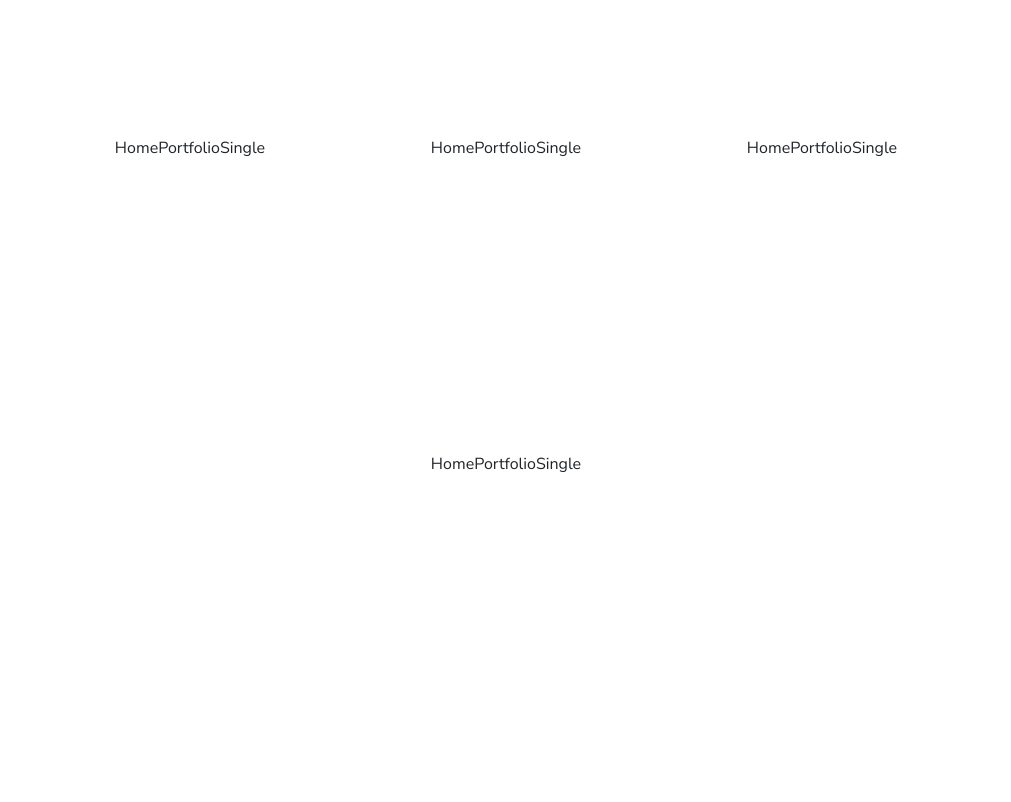
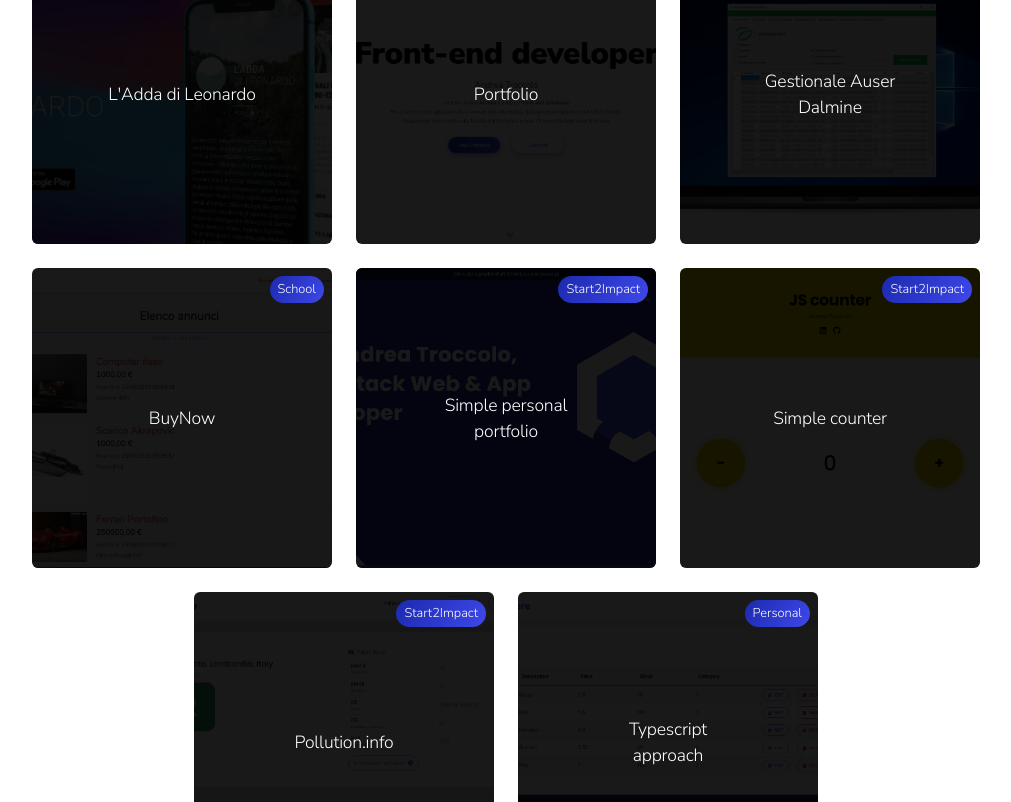
Before and after one commit to troccoloAndrea/portfolio, a React (Create React App) app in the folder portfolio/: page / in a window 1280 px wide. Shown: the part 1678-2480 px from the top of the page, without its empty margins (134-1145 px from the left). Built offline with nearby package versions, Linux system fonts and the light colour scheme; data requests are answered from the project's data file.

Commit message:
Homepage development

```diff
--- a/portfolio/data/db.json
+++ b/portfolio/data/db.json
@@ -5,7 +5,7 @@
             "title" : "L'Adda di Leonardo",
             "img":"adda.png",
             "description": "Il progetto 'L'Adda di Leonardo' è stato un progetto PCTO che ho realizzato in classe quinta superiore nell'anno 2019/2020, insieme ad un team di 3 sviluppatori.  L'obiettivo del progetto era quello di sviluppare un'applicazione multipiattaforma per dispositivi mobili in grado di fruire contenuti testuali, forniti dal Liceo Lussana, visivi e audiovisivi, realizzati dai nostri compagni di classe, riguardanti il percorso di Leonardo da Vinci sul Fiume Adda.",
-            "category" : "School projects",
+            "category" : "School",
             "tecnology": ["Xamarin.Forms", "c#", "XAML", "Database SQL"],
             "activities" : ["Gestione del team di sviluppo e del progetto", "Collaborazione con tutti gli stakeholder coinvolti", "Ricerca casi studio e creazione di un benchmark", "Progettazione UI/UX", "Sviluppo front-end e back-end"],
             "role": "Lead Full-stack developer & Team Leader",
@@ -16,11 +16,26 @@
             "playstore": "https://play.google.com/store/apps/details?id=com.magneticmedia.addadileonardo"
         },
         {
+            "id" : 7,
+            "title" : "Portfolio",
+            "img":"portfolio.png",
+            "description": "L'obiettivo del progetto personale è stato quello di realizzare il mio portfolio personale.",
+            "category" : "Personal",
+            "tecnology": ["Typescript", "React", "HTML e CSS"],
+            "activities" : ["Progettazione UI/UX" ,"Sviluppo front-end"],
+            "role": "Front-end developer",
+            "partners" : [],
+            "github" : "https://github.com/troccoloAndrea/portfolio",
+            "demo" : "",
+            "applestore": "",
+            "playstore": ""
+        },
+        {
             "id" : 1,
-            "title" : "Gestionale Auser Dalmine (BG)",
+            "title" : "Gestionale Auser Dalmine",
             "img":"auser.png",
             "description": "L'obiettivo del progetto PCTO, realizzato a gennaio della classe quarta superiore in un team di 2 sviluppatori, era quello di realizzare un software gestionale desktop per l'associazione Auser di Dalmine, in grado di facilitare la gestione interna dei volontari e assisiti dell'associazione.",
-            "category" : "School projects",
+            "category" : "School",
             "tecnology": ["c#", ".NET Framework", "Database SQL"],
             "activities" : ["Collaborazione con tutti gli stakeholder coinvolti", "Progettazione UI/UX", "Sviluppo front-end e back-end"],
             "role": "Full-stack developer",
@@ -33,9 +48,9 @@
         {
             "id" : 2,
             "title" : "BuyNow",
-            "img":"adda.PNG",
+            "img":"buynow.PNG",
             "description": "L'obiettivo del progetto PCTO, realizzato in quarta superiore, insieme ad un team di 3 sviluppatori, è stato quello di realizzare una piattaforma web per permettere di postare e ricercare annunci di articoli da mettere in vendita. La piattaforma è stata progettata e realizzata da zero, tenendo conto degli ultimi standard e della sicurezza per l'autenticazione degli utenti.",
-            "category" : "School projects",
+            "category" : "School",
             "tecnology": ["c#", "ASP.NET Core Razor Pages", "ASP.NET Core Web API", "HTML, CSS, JS" ,"Database SQL"],
             "activities" : ["Gestione del team e del progetto", "Creazione di reportistica sull'andamento del progetto", "Progettazione UI/UX" ,"Sviluppo front-end e back-end"],
             "role": "Full-stack developer & Project manager",
@@ -50,7 +65,7 @@
             "title" : "Simple personal portfolio",
             "img":"simple_portfolio.png",
             "description": "L'obiettivo del progetto Start2Impact è stato quello di mettere in pratica ciò che avevo imparato su html e css creando un semplice portfolio progetti",
-            "category" : "Start2Impact projects",
+            "category" : "Start2Impact",
             "tecnology": ["HTML e CSS"],
             "activities" : ["Progettazione UI/UX" ,"Sviluppo front-end"],
             "role": "Front-end developer",
@@ -65,7 +80,7 @@
             "title" : "Simple counter",
             "img":"js_counter.png",
             "description": "L'obiettivo del progetto Start2Impact è stato quello di mettere in pratica ciò che avevo imparato su javascript advanced creando un semplice counter ponendo attenzione sulla gestione degli eventi e sulla scrittura del codice.",
-            "category" : "Start2Impact projects",
+            "category" : "Start2Impact",
             "tecnology": ["Javascript basic", "HTML e CSS"],
             "activities" : ["Progettazione UI/UX" ,"Sviluppo front-end"],
             "role": "Front-end developer",
@@ -80,7 +95,7 @@
             "title" : "Pollution.info",
             "img":"pollution.info.png",
             "description": "L'obiettivo del progetto Start2Impact è stato quello di mettere in pratica ciò che avevo imparato su javascript advanced creando un sito che permettesse di consultare il livello di inquinamento nelle varie città attraverso richieste http a API esterne.",
-            "category" : "Start2Impact projects",
+            "category" : "Start2Impact",
             "tecnology": ["Javascript advanced", "HTML e CSS"],
             "activities" : ["Progettazione UI/UX" ,"Sviluppo front-end"],
             "role": "Front-end developer",
@@ -93,9 +108,9 @@
         {
             "id" : 6,
             "title" : "Typescript approach",
-            "img":"adda.png",
+            "img":"typescript_approach.png",
             "description": "L'obiettivo del progetto personale è stato quello di sperimentare l'utilizzo di typescript creando un semplice CRUD su uno store di prodotti.",
-            "category" : "Personal projects",
+            "category" : "Personal",
             "tecnology": ["Typescript", "React", "HTML e CSS"],
             "activities" : ["Progettazione UI/UX" ,"Sviluppo front-end"],
             "role": "Front-end developer",
--- a/portfolio/src/App.tsx
+++ b/portfolio/src/App.tsx
@@ -11,6 +11,7 @@ function App() {
         <Navbar />
         <Home />
         <Footer />
+
       </div>
 
     </div>
--- a/portfolio/src/css/index.css
+++ b/portfolio/src/css/index.css
@@ -4,6 +4,7 @@
   margin: 0;
   padding: 0;
   font-family: 'Nunito Sans', sans-serif;
+  scroll-behavior: smooth;
 }
 
 .hero {
@@ -78,6 +79,13 @@
   box-shadow: 0px 5px 15px 1px rgba(124, 124, 124, 0.54);
 }
 
+.btn-empty:hover {
+  color: #fff;
+  background-color: #3e48e9;
+  -webkit-box-shadow: 0px 5px 15px 1px rgba(124, 124, 124, 0.54);
+  box-shadow: 0px 5px 15px 1px rgba(124, 124, 124, 0.54);
+}
+
 .btn-fill-success {
   color: #fff;
   border-color: #40a73f;
@@ -125,8 +133,20 @@
   width: 100%;
 }
 
+.footer{
+  position: relative
+}
+
+#avatar-5 {
+  position: absolute;
+  top: 35%;
+  right: 5%;
+  transform: rotate(0deg);
+  width: 15%;
+}
+
 section {
-  padding: 60px 0px 60px 0px
+  padding: 100px 0px 100px 0px
 }
 
 section h3 {
@@ -159,6 +179,7 @@ section h3 {
   top: 50%;
   left: 50%;
   transform: translate(-50%, -50%);
+  text-align: center;
 }
 
 .form-control {
@@ -185,8 +206,51 @@ section h3 {
 }
 
 .portfolio-single{
+  border-radius: 6px;
   height: 300px;
   width: 300px;
-  margin: 8px 8px 8px 8px;
+  margin: 12px 12px 12px 12px;
+  background-repeat: no-repeat;
+  background-position: center;
+  background-size: cover;
+}
+
+.portfolio-single .title{
+    color: #fff;
+    font-size: 1.1rem;
+    font-weight: 300;
+    letter-spacing: -0.2px;
+    position: absolute;
+    margin:0;
+    top:50%;
+    left:50%;
+    transform: translate(-50%, -50%)
+}
+
+.portfolio-single .category{
+  position: absolute;
+  background-color: #3e48e9;
+  background-image: linear-gradient(300deg, #3e48e9 0%, #1c2aaf 100%);
+  border-color: #3e48e9;
+  color: #fff;
+  right: 8px;
+  top:8px;
+  font-size: 0.8rem;
+  font-weight: 300;
+  padding: 4px 8px 4px 8px;
+  border-radius: 25px;
+}
+
+.inner {
+  position:relative;
   border-radius: 6px;
+  width: 100%;
+  height: 100%;
+  background-color: rgba(0,0,0,0.90);
+  transition: 0.3s;
 }
+
+.inner:hover{
+  background-color: rgba(0,0,0,0.50);
+  cursor:pointer
+}
--- a/portfolio/src/pages/components/ContactForm.tsx
+++ b/portfolio/src/pages/components/ContactForm.tsx
@@ -38,7 +38,7 @@ const ContactForm = () => {
 
     return (
         <>
-            <p>Inviami un messaggio con questa form!</p>
+            <p>Mettiamoci in contatto! Inviami un messaggio con questa form!</p>
             <form onSubmit={handleSubmit(sendEmail)}>
                 <div className="form-group mb-4">
                     <input className={`form-control ${errors.email && 'is-invalid'}`} {...register("name", { required: true })} placeholder="name" name='name' />
@@ -52,7 +52,7 @@ const ContactForm = () => {
                     <textarea rows={4} className={`form-control ${errors.message && 'is-invalid'}`} {...register("message", { required: true })} placeholder="Lascia qui il tuo messaggio..." name='message' />
                     {errors.message && <span className='invalid-feedback'>Il messaggio è obbligatorio!</span>}
                 </div>
-                {IsSent ? <><button type="submit" className='btn btn-fill-success'><FaCheck /> Inviato!</button>
+                {IsSent ? <><button className='btn btn-fill-success'><FaCheck /> Inviato!</button>
                 <p className="success-text">Grazie! Ti risponderò il prima possibile!</p></> : <button type="submit" className='btn btn-fill'><IoIosSend /> Invia</button> }
 
 
--- a/portfolio/src/pages/components/HomePortfolio.tsx
+++ b/portfolio/src/pages/components/HomePortfolio.tsx
@@ -39,7 +39,7 @@ const HomePortfolio = () => {
 
 
     return (
-        <section className='container portfolio'>
+        <section id="portfolio" className='container portfolio'>
             <h3><img src={avatar4} height={80} />My Portfolio</h3>
             <p>Questi sono i progetti che ho realizzato a scuola, corsi di formazione e just for fun!</p>
             <div className='home-portfolio-box'>
--- a/portfolio/src/pages/components/HomePortfolioSingle.tsx
+++ b/portfolio/src/pages/components/HomePortfolioSingle.tsx
@@ -6,13 +6,18 @@ type Props = {
     project: Project
 }
 
-const HomePortfolioSingle = ({project}: Props) => {
-  return (
-    <div className='portfolio-single'>
-        <img src="" alt="" />
-        HomePortfolioSingle
-    </div>
-  )
+const HomePortfolioSingle = ({ project }: Props) => {
+    const img = require("../../img/projetcs/" + project.img);
+
+    return (
+        <div className='portfolio-single' style={{ backgroundImage: `url(${img})` }}>
+            <div className="inner">
+                <p className='title'>{project.title}</p>
+                <label className='category'>{project.category}</label>
+            </div>
+
+        </div>
+    )
 }
 
 export default HomePortfolioSingle
--- /dev/null
+++ b/portfolio/src/pages/components/ScrollToTop.tsx
@@ -0,0 +1,37 @@
+import React, { useState, useEffect } from 'react';
+import { BsChevronDoubleUp } from 'react-icons/bs'
+
+type Props = {}
+
+const ScrollToTop = (props: Props) => {
+    const [showTopBtn, setShowTopBtn] = useState(false);
+
+
+    useEffect(() => {
+        window.addEventListener('scroll', () => {
+            if (window.scrollY > 400) {
+                setShowTopBtn(true);
+            } else {
+                setShowTopBtn(false);
+            }
+        });
+    }, []);
+
+
+    const goToTop = () => {
+        window.scrollTo({
+            top: 0,
+            behavior: 'smooth',
+        });
+    };
+
+    return (
+        <>
+            <div className="top-to-btm">
+                <a href='#home'><BsChevronDoubleUp className="icon-position icon-style" onClick={goToTop}/></a>
+            </div>
+        </>
+    )
+}
+
+export default ScrollToTop
--- a/portfolio/src/shared/Footer.tsx
+++ b/portfolio/src/shared/Footer.tsx
@@ -2,6 +2,7 @@ import React from 'react'
 import '../css/Shared.css'
 import logo from '../img/avatar/avatarlogo.PNG'
 import Social from './Social'
+import avatar5 from '../img/avatar/avatar5.PNG'
 
 type Props = {}
 
@@ -11,17 +12,16 @@ function Footer({}: Props) {
       <hr/>
       <div className='footer-menu'>
         <ul>
-          <li>Home</li>
-          <li>skills</li>
-          <li>portfolio</li>
-          <li>contacts</li>
+          <li><a href="#home">Home</a></li>
+          <li><a href="#skills">skills</a></li>
+          <li><a href="#portfolio">portfolio</a></li>
+          <li><a href="#contact">contacts</a></li>
         </ul>
         <Social/>
       </div>
-
-
       <a className="navbar-brand" href="#">{'< '}<img src={logo} width={40}/> {'at />'}</a>
       <p className='copyright'>Copyright © 2022 Andrea Troccolo. All rights reserved.</p>
+      <img src={avatar5} id="avatar-5"/>
     </div>
   )
 }
--- a/portfolio/src/shared/Navbar.tsx
+++ b/portfolio/src/shared/Navbar.tsx
@@ -2,6 +2,7 @@ import React, { useEffect, useState } from 'react'
 import '../css/Shared.css'
 
 import logo from '../img/avatar/avatarlogo.PNG'
+import ScrollToTop from '../pages/components/ScrollToTop';
 
 type Props = {}
 
@@ -20,27 +21,28 @@ function Navbar({ }: Props) {
     return (
         <nav className={scroll ? "navbar navbar-expand-lg fixed-top my-navbar-dark" :  "navbar navbar-expand-lg fixed-top my-navbar-white"}>
             <div className="container">
-                <a className={scroll ? "navbar-brand nb-d" : "navbar-brand nb-w"} href="#">{'< '}<img src={logo} width={60}/> {scroll ? 'andreatroccolo />' : 'at />'}</a>
+                <a href="#home" className={scroll ? "navbar-brand nb-d" : "navbar-brand nb-w"}>{'< '}<img src={logo} width={60}/> {scroll ? 'andreatroccolo />' : 'at />'}</a>
                 <button className="navbar-toggler" type="button" data-bs-toggle="collapse" data-bs-target="#navbarNav" aria-controls="navbarNav" aria-expanded="false" aria-label="Toggle navigation">
                     <span className="navbar-toggler-icon"></span>
                 </button>
                 <div className="collapse navbar-collapse" id="navbarNav">
                     <ul className="navbar-nav ms-auto">
                         <li className="nav-item">
-                            <a className={scroll ? "nav-link nl-d" : "nav-link nl-w"} aria-current="page" href="#">Home</a>
+                            <a className={scroll ? "nav-link nl-d" : "nav-link nl-w"} aria-current="page" href="#home">Home</a>
                         </li>
                         <li className="nav-item">
-                            <a className={scroll ? "nav-link nl-d" : "nav-link nl-w"} href="#">Skills</a>
+                            <a className={scroll ? "nav-link nl-d" : "nav-link nl-w"} href="#skills">Skills</a>
                         </li>
                         <li className="nav-item">
-                            <a className={scroll ? "nav-link nl-d" : "nav-link nl-w"} href="#">Portfolio</a>
+                            <a className={scroll ? "nav-link nl-d" : "nav-link nl-w"} href="#portfolio">Portfolio</a>
                         </li>
                         <li className="nav-item">
-                            <a className={scroll ? "nav-link nl-d" : "nav-link nl-w"} href='#'>Contact</a>
+                            <a className={scroll ? "nav-link nl-d" : "nav-link nl-w"} href='#contact'>Contact</a>
                         </li>
                     </ul>
                 </div>
             </div>
+            {scroll ? <ScrollToTop/> : <></>}
         </nav>
     )
 }
```
Also changed, not shown: portfolio/src/css/Shared.css (+83 -45 lines), portfolio/src/pages/Home.tsx (+7 -6 lines), portfolio/src/img/avatar/avatar5.PNG (added), portfolio/src/img/projetcs/portfolio.png (added).
